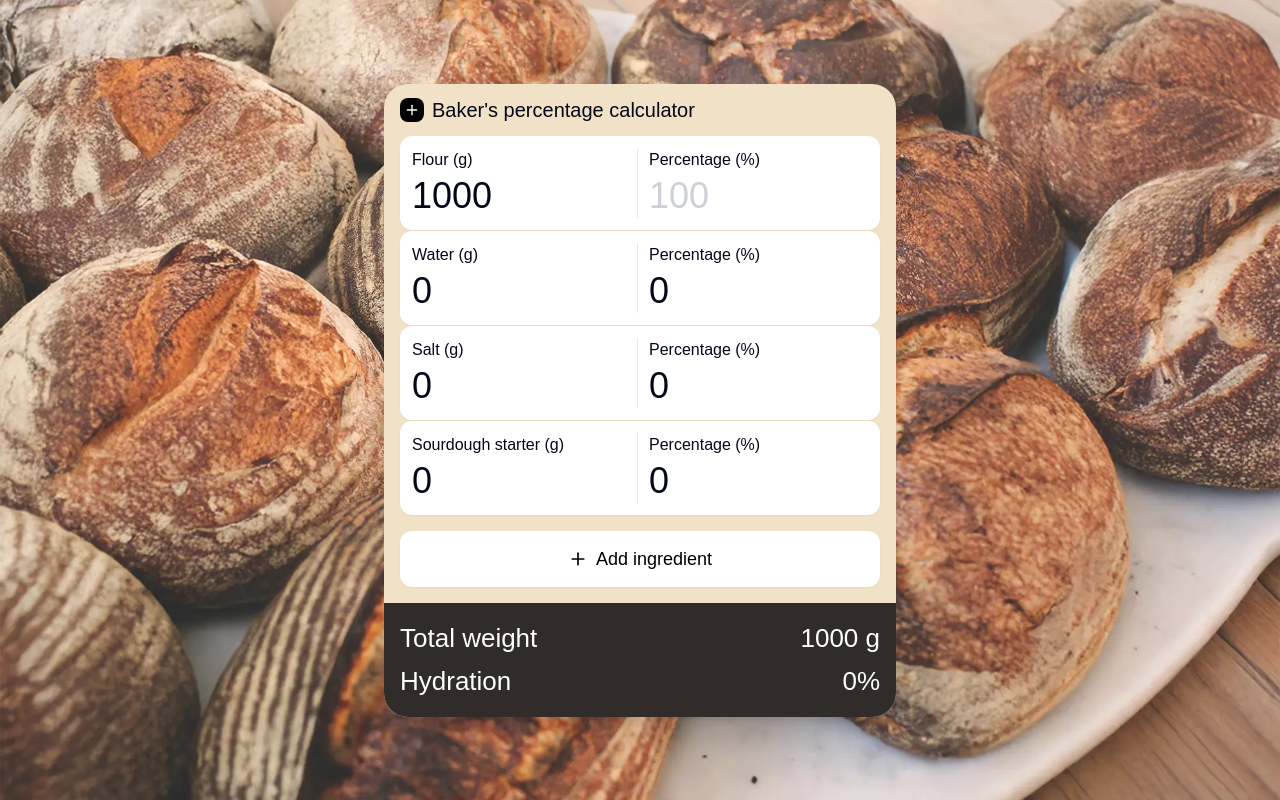
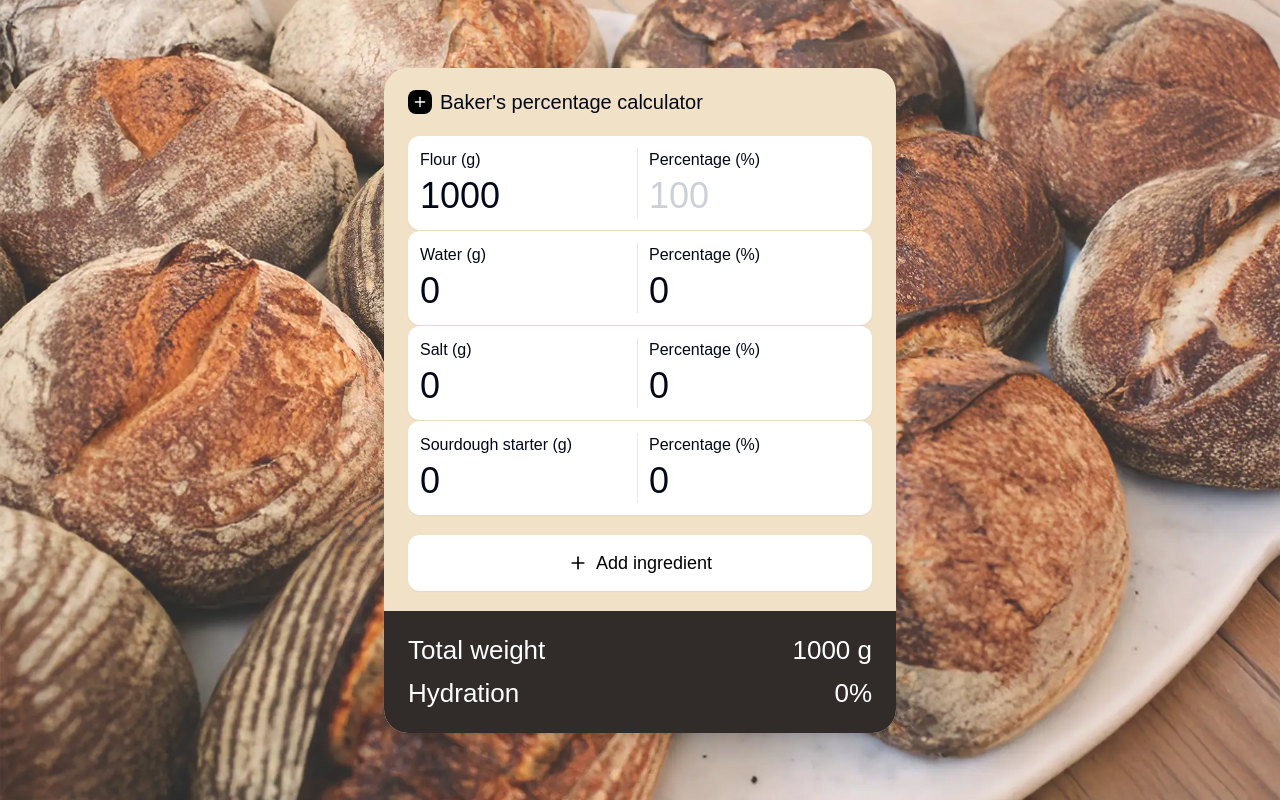
Before and after one commit to klas-tauberman/the_calculator, a Next.js app: page / in a window 1280 px wide. Built offline with nearby package versions, Linux system fonts and the light colour scheme.

Commit message:
Integrated baker's calculator changes

```diff
--- a/app/page.tsx
+++ b/app/page.tsx
@@ -122,7 +122,7 @@ export default function BakersCalculator() {
           <div className="w-full max-w-xl mx-auto p-8">
             <div className="bg-[#F1E2C7] rounded-3xl shadow-xl overflow-hidden">
               {/* Header */}
-              <div className="px-4 py-3 flex items-center gap-2">
+              <div className="px-6 pt-5 pb-5 flex items-center gap-2">
                 <div className="w-6 h-6 bg-black rounded-lg flex items-center justify-center">
                   <Plus className="w-4 h-4 text-white" />
                 </div>
@@ -130,7 +130,7 @@ export default function BakersCalculator() {
               </div>
 
               {/* Ingredients List */}
-              <div className="px-4 space-y-[1px]">
+              <div className="px-6 pb-5 space-y-[1px]">
                 {ingredients.map((ingredient) => (
                   <Card key={ingredient.id} className="p-0 rounded-xl bg-white border-0">
                     {ingredient.isCustom ? (
@@ -216,7 +216,7 @@ export default function BakersCalculator() {
               </div>
 
               {/* Add Ingredient Button */}
-              <div className="p-4">
+              <div className="px-6 pb-5">
                 <Button
                   onClick={addIngredient}
                   className="w-full bg-white text-black hover:bg-gray-100 border-0 shadow-sm h-14 text-lg font-normal rounded-xl"
@@ -227,7 +227,7 @@ export default function BakersCalculator() {
               </div>
 
               {/* Footer Totals */}
-              <div className="bg-[#312C2A] text-white p-4 space-y-1">
+              <div className="bg-[#312C2A] text-white px-6 pt-5 pb-5 space-y-1">
                 <div className="flex justify-between items-center">
                   <span className="text-[26px]">Total weight</span>
                   <span className="text-[26px]">{totalWeight.toFixed(0)} g</span>
@@ -343,7 +343,7 @@ export default function BakersCalculator() {
           <div className="px-4">
             <Button
               onClick={addIngredient}
-              className="w-full bg-white text-black hover:bg-gray-100 border border-[#F1E2C7] shadow-sm h-14 text-lg font-normal rounded-xl"
+              className="w-full bg-white text-black hover:bg-gray-100 border-0 shadow-sm h-14 text-lg font-normal rounded-xl"
             >
               <Plus className="w-5 h-5 mr-2" />
               Add ingredient
@@ -352,7 +352,7 @@ export default function BakersCalculator() {
         </div>
 
         {/* Footer Totals */}
-        <div className="fixed bottom-0 left-0 right-0 bg-[#312C2A] text-white p-4 space-y-1">
+        <div className="fixed bottom-0 left-0 right-0 bg-[#312C2A] text-white px-4 py-10 space-y-1">
           <div className="flex justify-between items-center">
             <span className="text-[26px]">Total weight</span>
             <span className="text-[26px]">{totalWeight.toFixed(0)} g</span>
```
